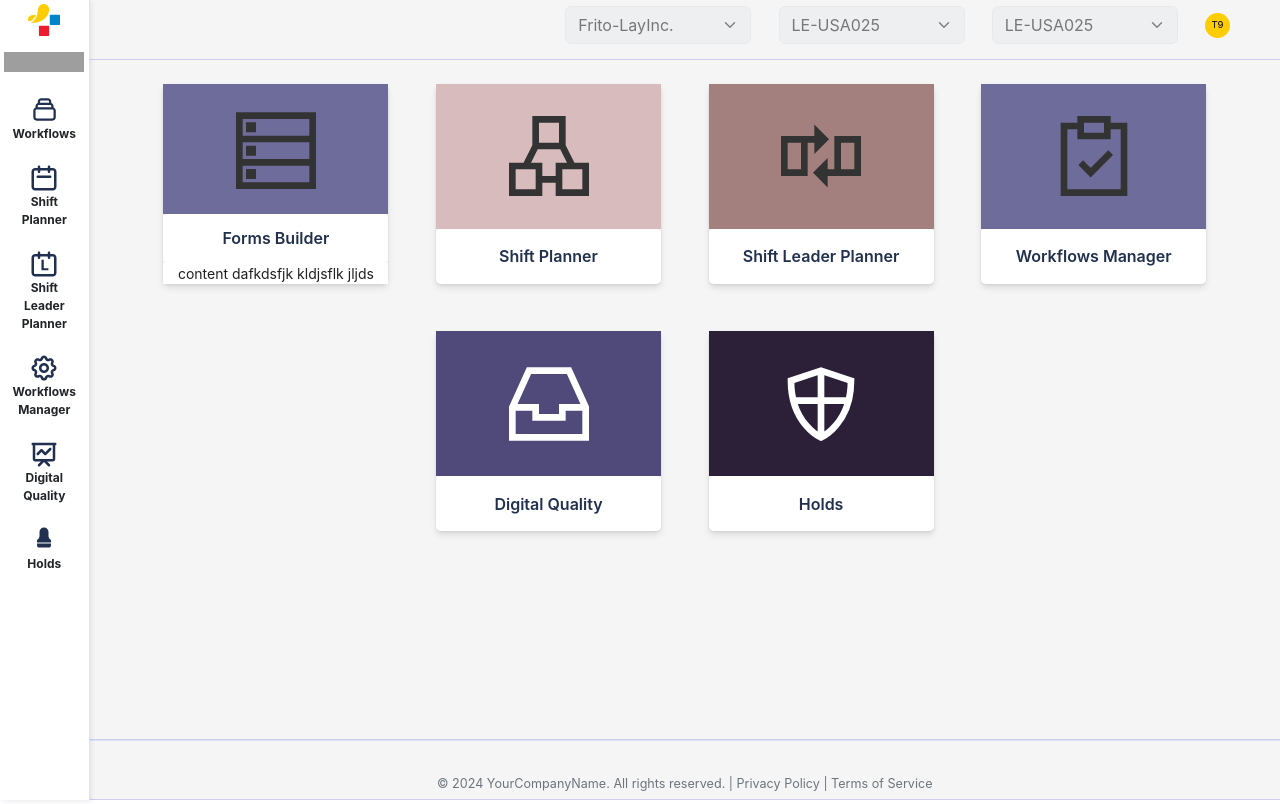
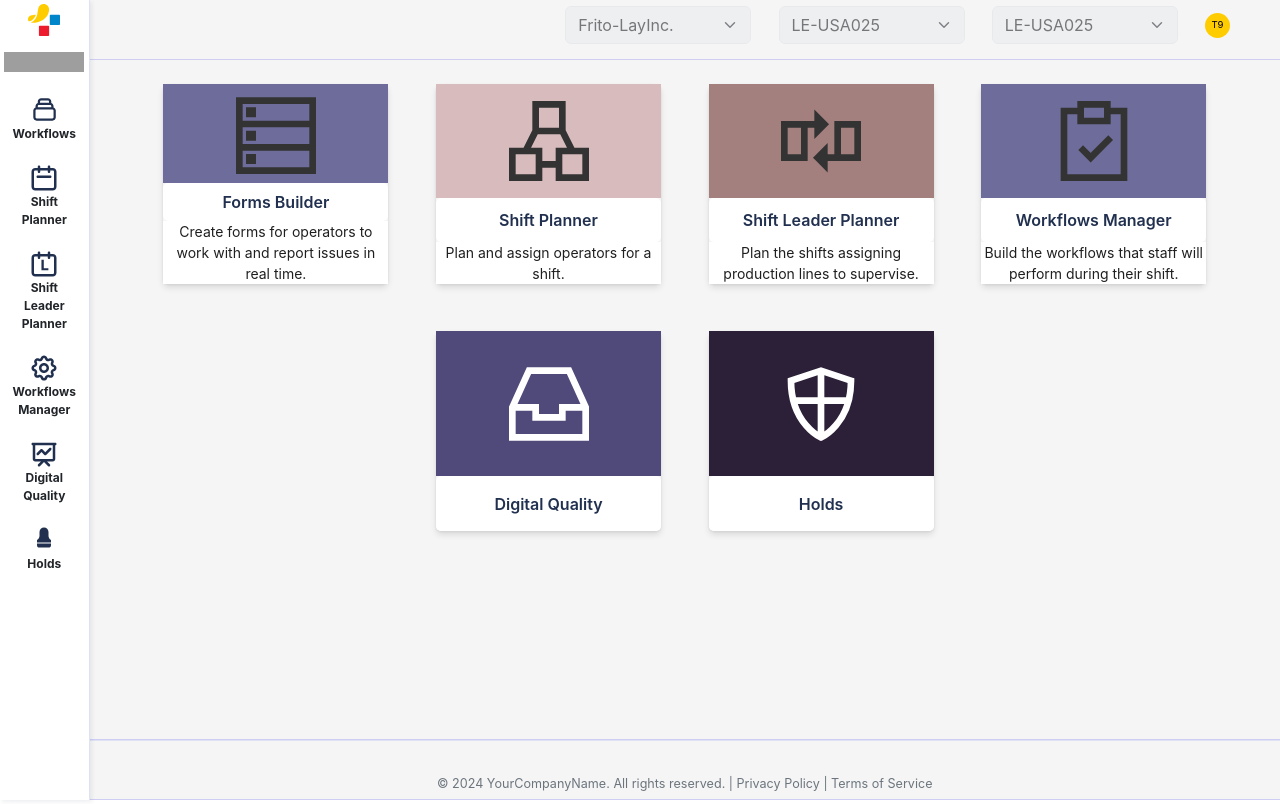
Before and after one commit to parthar555/MFGProWeb, a React (Vite) app: page / in a window 1280 px wide. Built offline with nearby package versions, Linux system fonts and the light colour scheme; grey boxes are pictures that could not be loaded.

Commit message:
homescreen

```diff
--- a/src/App.jsx
+++ b/src/App.jsx
@@ -9,10 +9,10 @@
 
 const App = () => {
   const contentBoxes = [
-    { title: "Forms Builder", color: "#6e6c9a", fontColor: "#333333", icon: <GrDatabase />,content:"content dafkdsfjk kldjsflk jljds" },
-    { title: "Shift Planner", color: "#d8bcbd", fontColor: "#333333", icon: <GrCluster /> },
-    { title: "Shift Leader Planner", color: "#a37f7e", fontColor: "#333333", icon: <GrCompare /> },
-    { title: "Workflows Manager", color: "#6e6c9a", fontColor: "#333333", icon: <GrCompliance /> },
+    { title: "Forms Builder", color: "#6e6c9a", fontColor: "#333333", icon: <GrDatabase />,content:"Create forms for operators to work with and report issues in real time." },
+    { title: "Shift Planner", color: "#d8bcbd", fontColor: "#333333", icon: <GrCluster /> ,content:"Plan and assign operators for a shift."},
+    { title: "Shift Leader Planner", color: "#a37f7e", fontColor: "#333333", icon: <GrCompare />,content:"Plan the shifts assigning production lines to supervise." },
+    { title: "Workflows Manager", color: "#6e6c9a", fontColor: "#333333", icon: <GrCompliance /> ,content:"Build the workflows that staff will perform during their shift."},
     { title: "Digital Quality", color: "#504a7a", fontColor: "white", icon: <GrInbox /> },
     { title: "Holds", color: "#2c2039", fontColor: "white", icon: <GrShield /> },
 
```
